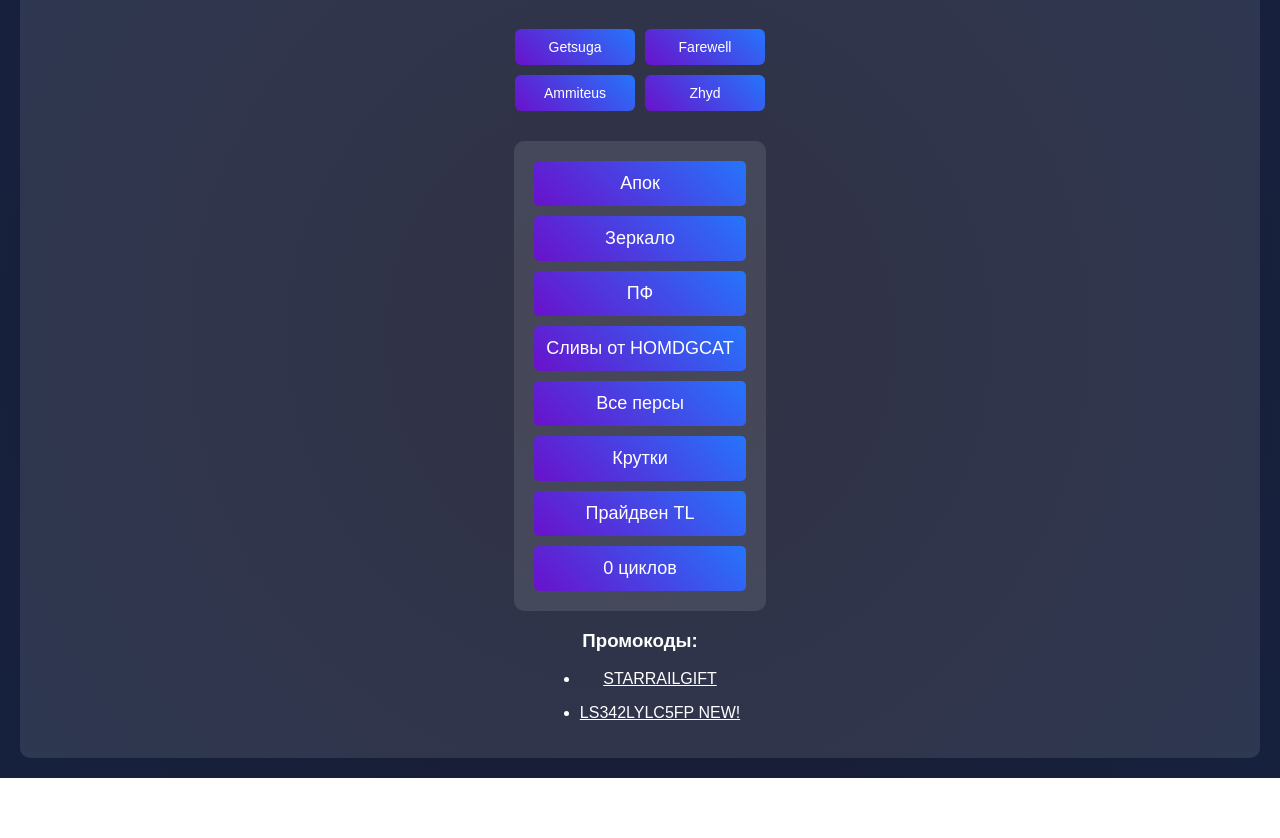
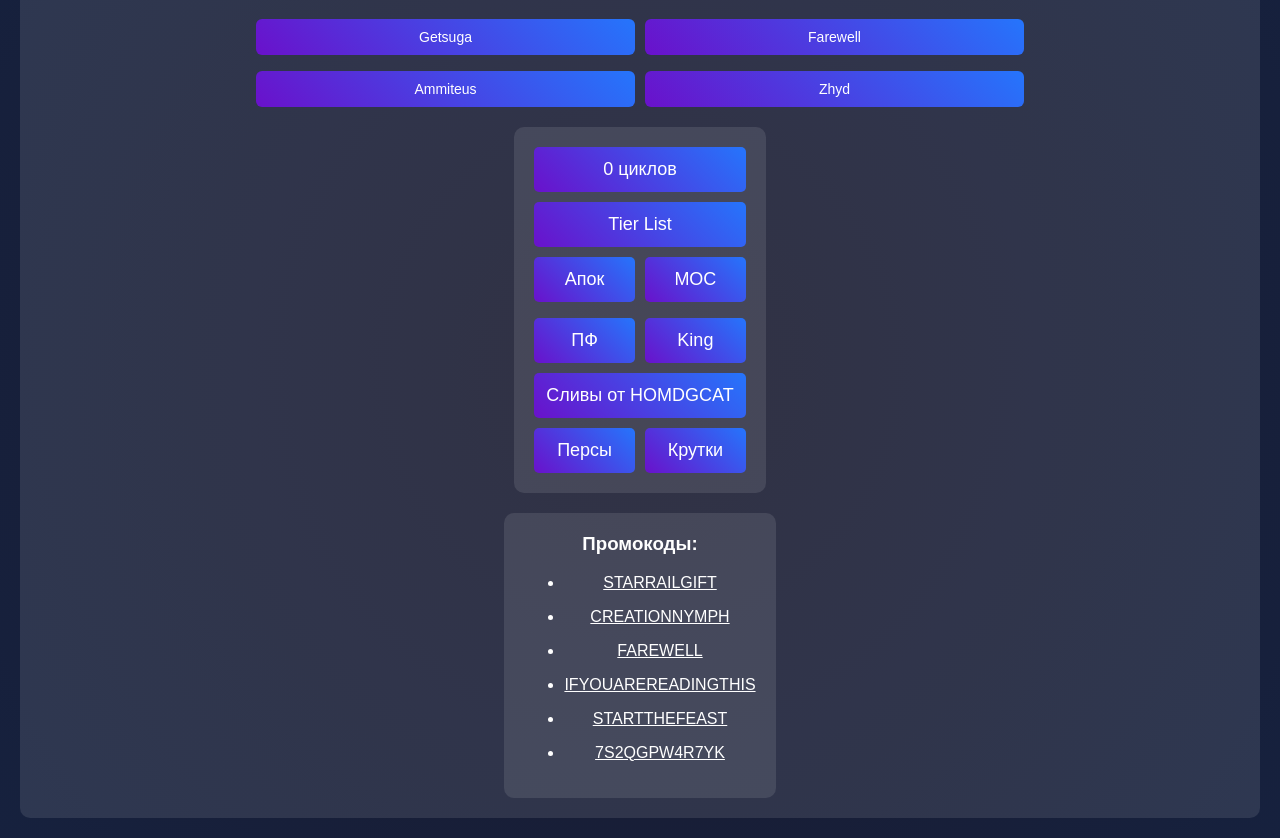
Before and after one commit to Ammite/hsr_websites, a plain HTML site: page index.html in a window 1280 px wide. Shown: the part 101-939 px from the top of the page. Before the commit the page ends 879 px from the top, so only its background shows below. Drawn offline with Linux system fonts and the light colour scheme.

Commit message:
Новый дизайн для удобства и исправление ошибки в промокодах

```diff
--- a/index.html
+++ b/index.html
@@ -4,103 +4,7 @@
     <meta charset="UTF-8">
     <meta name="viewport" content="width=device-width, initial-scale=1.0">
     <title>Сменные ссылки</title>
-    <style>
-        body {
-            font-family: Arial, sans-serif;
-            text-align: center;
-            margin: 20px;
-            background: radial-gradient(circle, #1a1a2e, #16213e);
-            color: #ffffff;
-        }
-        .btn-container {
-            display: flex;
-            justify-content: center;
-            gap: 10px;
-            margin-bottom: 20px;
-        }
-        .btn {
-            padding: 12px 25px;
-            cursor: pointer;
-            font-size: 18px;
-            border: none;
-            border-radius: 5px;
-            background: linear-gradient(45deg, #6a11cb, #2575fc);
-            color: white;
-            transition: 0.3s;
-        }
-        .btn:hover {
-            background: linear-gradient(45deg, #2575fc, #6a11cb);
-        }
-        .links {
-            margin-top: 20px;
-            display: flex;
-            flex-direction: column;
-            gap: 10px;
-            padding: 20px;
-            background: rgba(255, 255, 255, 0.1);
-            border-radius: 10px;
-        }
-        .link-btn {
-            display: block;
-            padding: 12px;
-            text-decoration: none;
-            color: white;
-            font-size: 18px;
-            background: linear-gradient(45deg, #6a11cb, #2575fc);
-            border-radius: 5px;
-            text-align: center;
-            transition: 0.3s;
-        }
-        .link-btn:hover {
-            background: linear-gradient(45deg, #6a11cb, #2575fc);
-        }
-        .container {
-            display: flex;
-            flex-direction: column;
-            align-items: center;
-            padding: 20px;
-            border-radius: 10px;
-            background: rgba(255, 255, 255, 0.1);
-        }
-        h1 {
-            background: linear-gradient(45deg, #6a11cb, #6a11cb);
-            -webkit-background-clip: text;
-            background-clip: text;
-            -webkit-text-fill-color: transparent;
-        }
-        @media (max-width: 600px) {
-            .btn-container { flex-direction: column; }
-            .btn { width: 90%; padding: 15px; font-size: 18px; }
-        }
-
-        .btn-grid {
-            display: grid;
-            grid-template-columns: repeat(auto-fit, minmax(120px, 1fr));
-            gap: 10px;
-            max-width: 300px;
-            margin: 0 auto;
-            padding: 10px;
-        }
-
-        .btn {
-            padding: 10px;
-            font-size: 14px;
-            background-color: #444;
-            color: white;
-            border: none;
-            border-radius: 6px;
-            cursor: pointer;
-            transition: background-color 0.2s;
-        }
-
-        .btn:hover {
-            background-color: #666;
-        }
-
-        a{
-            color: white;
-        }
-    </style>
+    <link rel="stylesheet" href="style.css">
 </head>
 <body>
     <div class="container">
@@ -113,14 +17,19 @@
         </div>
 
         <div id="links" class="links">
-            <a class="link-btn" href="https://homdgcat.wiki/sr/shadow?lang=EN" target="_blank">Апок</a>
-            <a class="link-btn" href="https://homdgcat.wiki/sr/chaos?lang=EN" target="_blank">Зеркало</a>
-            <a class="link-btn" href="https://homdgcat.wiki/sr/fiction?lang=EN" target="_blank">ПФ</a>
+            <a class="link-btn" href="https://tuopaimf.com" target="_blank">0 циклов</a>
+            <a class="link-btn" href="https://www.prydwen.gg/star-rail/tier-list" target="_blank">Tier List</a>
+            <div id="endgames">
+                <a class="link-btn" href="https://homdgcat.wiki/sr/shadow?lang=EN" target="_blank">Апок</a>
+                <a class="link-btn" href="https://homdgcat.wiki/sr/chaos?lang=EN" target="_blank">MOC</a>
+                <a class="link-btn" href="https://homdgcat.wiki/sr/fiction?lang=EN" target="_blank">ПФ</a>
+                <a class="link-btn" href="https://homdgcat.wiki/sr/arbitration/?lang=EN" target="_blank">King</a>
+            </div>
             <a class="link-btn" href="https://homdgcat.wiki/sr/future" target="_blank">Сливы от HOMDGCAT</a>
-            <a class="link-btn" href="https://starrailstation.com/en/characters" target="_blank">Все персы</a>
-            <a class="link-btn" href="https://starrailstation.com/en/warp#char_event" target="_blank">Крутки</a>
-            <a class="link-btn" href="https://www.prydwen.gg/star-rail/tier-list" target="_blank">Прайдвен TL</a>
-            <a class="link-btn" href="https://tuopaimf.com" target="_blank">0 циклов</a>
+            <div id="database">
+                <a class="link-btn" href="https://starrailstation.com/en/characters" target="_blank">Персы</a>
+                <a class="link-btn" href="https://starrailstation.com/en/warp#char_event" target="_blank">Крутки</a>
+            </div>
         </div>
 
         <div id="promocodes-container">
@@ -129,40 +38,6 @@
 
     </div>
 
-    <script>
-        function openLink(id) {
-            window.open(`https://fribbels.github.io/hsr-optimizer#showcase?id=${id}`, '_blank');
-        }
-    </script>
-    <script>
-        fetch('promocodes.json')
-          .then(async response => {
-            const text = await response.text();
-            if (!text) return []; // если файл пустой
-            try {
-              return JSON.parse(text);
-            } catch (e) {
-              console.error('Ошибка парсинга JSON:', e);
-              return [];
-            }
-          })
-          .then(data => {
-            const container = document.getElementById('promocodes-container');
-            if (!data.length) {
-              container.innerHTML = '<p>Пока нет активных промокодов.</p>';
-              return;
-            }
-            data.forEach(item => {
-              const codeElement = document.createElement('ul');
-              codeElement.innerHTML = `<li><a href="https://hsr.hoyoverse.com/gift?code=${item}" target="_blank">${item}</a></li>`;
-              container.appendChild(codeElement);
-            });
-          })
-          .catch(error => {
-            console.error('Ошибка загрузки промокодов:', error);
-            const container = document.getElementById('promocodes-container');
-            container.innerHTML = '<p>Не удалось загрузить промокоды.</p>';
-          });
-      </script>
+    <script src="scripts.js"></script>
 </body>
 </html>
--- a/promocodes.json
+++ b/promocodes.json
@@ -1,4 +1,8 @@
 [
     "STARRAILGIFT",
-    "LS342LYLC5FP NEW!"
+    "CREATIONNYMPH",
+    "FAREWELL",
+    "IFYOUAREREADINGTHIS",
+    "STARTTHEFEAST",
+    "7S2QGPW4R7YK"
 ]
--- /dev/null
+++ b/scripts.js
@@ -0,0 +1,32 @@
+function openLink(id) {
+    window.open(`https://fribbels.github.io/hsr-optimizer#showcase?id=${id}`, '_blank');
+}
+
+fetch('promocodes.json')
+  .then(async response => {
+    const text = await response.text();
+    if (!text) return [];
+    try {
+      return JSON.parse(text);
+    } catch (e) {
+      console.error('Ошибка парсинга JSON:', e);
+      return [];
+    }
+  })
+  .then(data => {
+    const container = document.getElementById('promocodes-container');
+    if (!data.length) {
+      container.innerHTML = '<p>Пока нет активных промокодов.</p>';
+      return;
+    }
+    data.forEach(item => {
+      const codeElement = document.createElement('ul');
+      codeElement.innerHTML = `<li><a href="https://hsr.hoyoverse.com/gift?code=${item}" target="_blank">${item}</a></li>`;
+      container.appendChild(codeElement);
+    });
+  })
+  .catch(error => {
+    console.error('Ошибка загрузки промокодов:', error);
+    const container = document.getElementById('promocodes-container');
+    container.innerHTML = '<p>Не удалось загрузить промокоды.</p>';
+  });
--- /dev/null
+++ b/style.css
@@ -0,0 +1,108 @@
+body {
+    font-family: Arial, sans-serif;
+    text-align: center;
+    margin: 20px;
+    background: radial-gradient(circle, #1a1a2e, #16213e);
+    color: #ffffff;
+}
+.btn-container {
+    display: grid;
+    grid-template-columns: repeat(2, 1fr);
+    grid-column-gap: 10px;
+    grid-row-gap: 1em;
+    width: 60vw;
+}
+.btn {
+    padding: 12px 25px;
+    cursor: pointer;
+    font-size: 18px;
+    border: none;
+    border-radius: 5px;
+    background: linear-gradient(45deg, #6a11cb, #2575fc);
+    color: white;
+    transition: 0.3s;
+}
+.btn:hover {
+    background: linear-gradient(45deg, #2575fc, #6a11cb);
+}
+.links {
+    margin-top: 20px;
+    display: flex;
+    flex-direction: column;
+    gap: 10px;
+    padding: 20px;
+    background: rgba(255, 255, 255, 0.1);
+    border-radius: 10px;
+}
+.links #endgames {
+    display: grid;
+    grid-template-columns: repeat(2, 1fr);
+    grid-column-gap: 10px;
+    grid-row-gap: 1em;
+}
+.links #database {
+    display: grid;
+    grid-template-columns: repeat(2, 1fr);
+    grid-column-gap: 10px;
+    grid-row-gap: 1em;
+}
+.link-btn {
+    display: block;
+    padding: 12px;
+    text-decoration: none;
+    color: white;
+    font-size: 18px;
+    background: linear-gradient(45deg, #6a11cb, #2575fc);
+    border-radius: 5px;
+    text-align: center;
+    transition: 0.3s;
+}
+.link-btn:hover {
+    background: linear-gradient(45deg, #6a11cb, #2575fc);
+}
+#promocodes-container {
+    margin-top: 20px;
+    padding: 20px;
+    background: rgba(255, 255, 255, 0.1);
+    border-radius: 10px;
+}
+#promocodes-container h3 {
+    margin-top: 0px;
+}
+.container {
+    display: flex;
+    flex-direction: column;
+    align-items: center;
+    padding: 20px;
+    border-radius: 10px;
+    background: rgba(255, 255, 255, 0.1);
+}
+h1 {
+    background: linear-gradient(45deg, #6a11cb, #6a11cb);
+    -webkit-background-clip: text;
+    background-clip: text;
+    -webkit-text-fill-color: transparent;
+}
+@media (max-width: 600px) {
+    .btn-container { flex-direction: column; }
+    .btn { width: 90%; padding: 15px; font-size: 18px; }
+}
+
+.btn {
+    padding: 10px;
+    font-size: 14px;
+    background-color: #444;
+    color: white;
+    border: none;
+    border-radius: 6px;
+    cursor: pointer;
+    transition: background-color 0.2s;
+}
+
+.btn:hover {
+    background-color: #666;
+}
+
+a{
+    color: white;
+}
```
Also changed, not shown: 1 other file.
